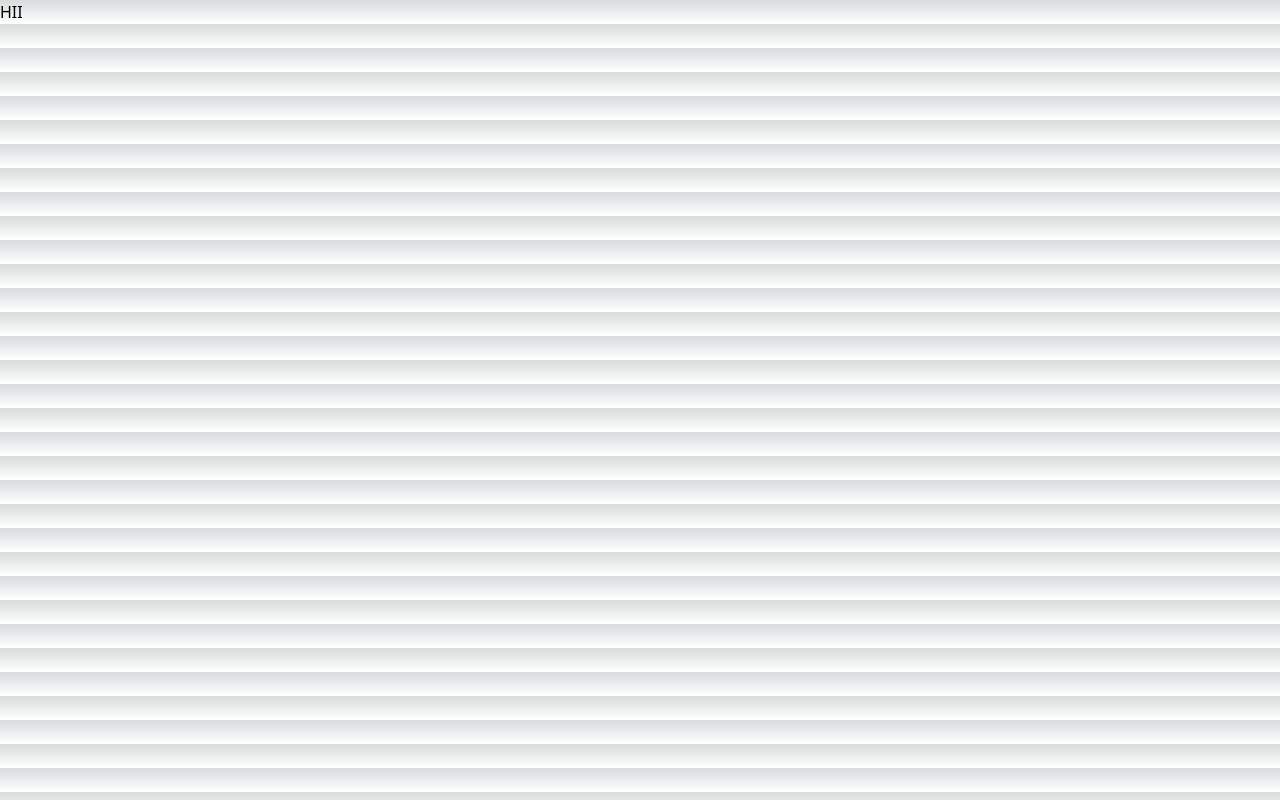
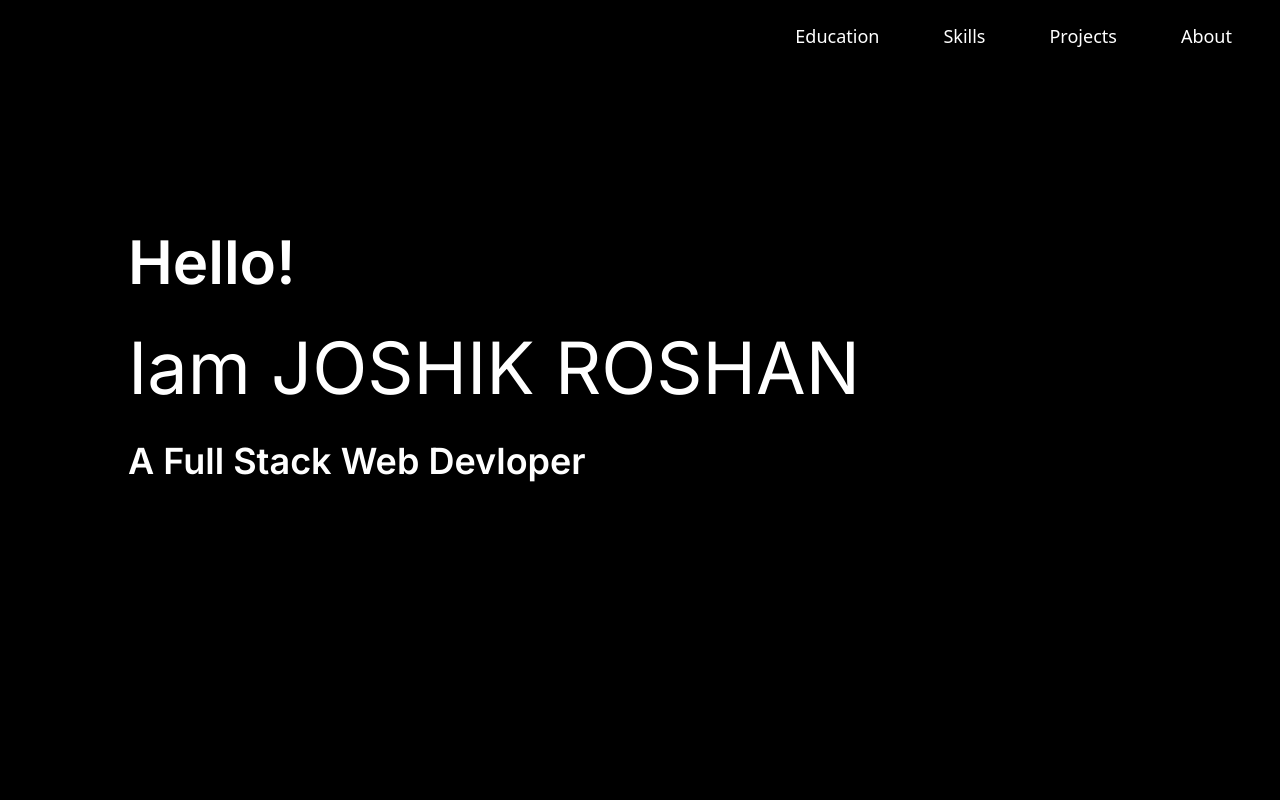
Before and after one commit to JOSHIK27/Portfolio, a Next.js app in the folder my-app/: page / in a window 1280 px wide. Built offline with nearby package versions, Linux system fonts and the light colour scheme.

Commit message:
landing page updated

```diff
--- /dev/null
+++ b/my-app/components/ui/button.tsx
@@ -0,0 +1,56 @@
+import * as React from "react"
+import { Slot } from "@radix-ui/react-slot"
+import { cva, type VariantProps } from "class-variance-authority"
+
+import { cn } from "@/lib/utils"
+
+const buttonVariants = cva(
+  "inline-flex items-center justify-center whitespace-nowrap rounded-md text-sm font-medium ring-offset-background transition-colors focus-visible:outline-none focus-visible:ring-2 focus-visible:ring-ring focus-visible:ring-offset-2 disabled:pointer-events-none disabled:opacity-50",
+  {
+    variants: {
+      variant: {
+        default: "bg-primary text-primary-foreground hover:bg-primary/90",
+        destructive:
+          "bg-destructive text-destructive-foreground hover:bg-destructive/90",
+        outline:
+          "border border-input bg-background hover:bg-accent hover:text-accent-foreground",
+        secondary:
+          "bg-secondary text-secondary-foreground hover:bg-secondary/80",
+        ghost: "hover:bg-accent hover:text-accent-foreground",
+        link: "text-primary underline-offset-4 hover:underline",
+      },
+      size: {
+        default: "h-10 px-4 py-2",
+        sm: "h-9 rounded-md px-3",
+        lg: "h-11 rounded-md px-8",
+        icon: "h-10 w-10",
+      },
+    },
+    defaultVariants: {
+      variant: "default",
+      size: "default",
+    },
+  }
+)
+
+export interface ButtonProps
+  extends React.ButtonHTMLAttributes<HTMLButtonElement>,
+    VariantProps<typeof buttonVariants> {
+  asChild?: boolean
+}
+
+const Button = React.forwardRef<HTMLButtonElement, ButtonProps>(
+  ({ className, variant, size, asChild = false, ...props }, ref) => {
+    const Comp = asChild ? Slot : "button"
+    return (
+      <Comp
+        className={cn(buttonVariants({ variant, size, className }))}
+        ref={ref}
+        {...props}
+      />
+    )
+  }
+)
+Button.displayName = "Button"
+
+export { Button, buttonVariants }
--- /dev/null
+++ b/my-app/lib/utils.ts
@@ -0,0 +1,6 @@
+import { type ClassValue, clsx } from "clsx"
+import { twMerge } from "tailwind-merge"
+
+export function cn(...inputs: ClassValue[]) {
+  return twMerge(clsx(inputs))
+}
--- a/my-app/pages/_document.tsx
+++ b/my-app/pages/_document.tsx
@@ -1,13 +1,19 @@
-import { Html, Head, Main, NextScript } from 'next/document'
+import { Html, Head, Main, NextScript } from "next/document";
 
 export default function Document() {
   return (
     <Html lang="en">
+      <link rel="preconnect" href="https://fonts.googleapis.com" />
+      <link rel="preconnect" href="https://fonts.gstatic.com" crossorigin />
+      <link
+        href="https://fonts.googleapis.com/css2?family=Inter:wght@100;600&family=Major+Mono+Display&display=swap"
+        rel="stylesheet"
+      />
       <Head />
       <body>
         <Main />
         <NextScript />
       </body>
     </Html>
-  )
+  );
 }
--- a/my-app/pages/index.tsx
+++ b/my-app/pages/index.tsx
@@ -1,8 +1,25 @@
 import Image from "next/image";
 import { Inter } from "next/font/google";
-
+import Nav from "./landing/nav";
 const inter = Inter({ subsets: ["latin"] });
 
 export default function Home() {
-  return <h1>HII</h1>;
+  return (
+    <div>
+      <Nav />
+      <div className="ml-32 mt-44">
+        <h1 className="text-6xl text-white font-display font-semibold mb-4">
+          Hello!
+        </h1>
+        <br />
+        <h1 className="font-display text-white text-7xl mb-[13px]">
+          Iam JOSHIK ROSHAN
+        </h1>
+        <br></br>
+        <h1 className="text-4xl text-white font-display font-semibold">
+          A Full Stack Web Devloper
+        </h1>
+      </div>
+    </div>
+  );
 }
--- /dev/null
+++ b/my-app/pages/landing/nav.tsx
@@ -0,0 +1,24 @@
+import { Button } from "@/components/ui/button";
+
+export function ButtonGhost() {
+  return <Button variant="ghost">Ghost</Button>;
+}
+
+export default function Nav() {
+  return (
+    <div className="flex flex-row-reverse mt-4">
+      <Button variant="ghost" className="text-lg text-white mr-8">
+        About
+      </Button>
+      <Button variant="ghost" className="text-lg text-white bg-black mr-8">
+        Projects
+      </Button>
+      <Button variant="ghost" className="text-lg text-white bg-black mr-8">
+        Skills
+      </Button>
+      <Button variant="ghost" className="text-lg text-white bg-black mr-8">
+        Education
+      </Button>
+    </div>
+  );
+}
--- a/my-app/styles/globals.css
+++ b/my-app/styles/globals.css
@@ -1,27 +1,79 @@
 @tailwind base;
 @tailwind components;
 @tailwind utilities;
-
-:root {
-  --foreground-rgb: 0, 0, 0;
-  --background-start-rgb: 214, 219, 220;
-  --background-end-rgb: 255, 255, 255;
+body {
+  background-color: black;
 }
 
-@media (prefers-color-scheme: dark) {
+@layer base {
   :root {
-    --foreground-rgb: 255, 255, 255;
-    --background-start-rgb: 0, 0, 0;
-    --background-end-rgb: 0, 0, 0;
+    --background: 0 0% 100%;
+    --foreground: 222.2 84% 4.9%;
+
+    --card: 0 0% 100%;
+    --card-foreground: 222.2 84% 4.9%;
+
+    --popover: 0 0% 100%;
+    --popover-foreground: 222.2 84% 4.9%;
+
+    --primary: 222.2 47.4% 11.2%;
+    --primary-foreground: 210 40% 98%;
+
+    --secondary: 210 40% 96.1%;
+    --secondary-foreground: 222.2 47.4% 11.2%;
+
+    --muted: 210 40% 96.1%;
+    --muted-foreground: 215.4 16.3% 46.9%;
+
+    --accent: 210 40% 96.1%;
+    --accent-foreground: 222.2 47.4% 11.2%;
+
+    --destructive: 0 84.2% 60.2%;
+    --destructive-foreground: 210 40% 98%;
+
+    --border: 214.3 31.8% 91.4%;
+    --input: 214.3 31.8% 91.4%;
+    --ring: 222.2 84% 4.9%;
+
+    --radius: 0.5rem;
+  }
+
+  .dark {
+    --background: 222.2 84% 4.9%;
+    --foreground: 210 40% 98%;
+
+    --card: 222.2 84% 4.9%;
+    --card-foreground: 210 40% 98%;
+
+    --popover: 222.2 84% 4.9%;
+    --popover-foreground: 210 40% 98%;
+
+    --primary: 210 40% 98%;
+    --primary-foreground: 222.2 47.4% 11.2%;
+
+    --secondary: 217.2 32.6% 17.5%;
+    --secondary-foreground: 210 40% 98%;
+
+    --muted: 217.2 32.6% 17.5%;
+    --muted-foreground: 215 20.2% 65.1%;
+
+    --accent: 217.2 32.6% 17.5%;
+    --accent-foreground: 210 40% 98%;
+
+    --destructive: 0 62.8% 30.6%;
+    --destructive-foreground: 210 40% 98%;
+
+    --border: 217.2 32.6% 17.5%;
+    --input: 217.2 32.6% 17.5%;
+    --ring: 212.7 26.8% 83.9%;
   }
 }
 
-body {
-  color: rgb(var(--foreground-rgb));
-  background: linear-gradient(
-      to bottom,
-      transparent,
-      rgb(var(--background-end-rgb))
-    )
-    rgb(var(--background-start-rgb));
+@layer base {
+  * {
+    @apply border-border;
+  }
+  body {
+    @apply bg-background text-foreground;
+  }
 }
--- /dev/null
+++ b/my-app/tailwind.config.js
@@ -0,0 +1,80 @@
+/** @type {import('tailwindcss').Config} */
+module.exports = {
+  darkMode: ["class"],
+  content: [
+    './pages/**/*.{ts,tsx}',
+    './components/**/*.{ts,tsx}',
+    './app/**/*.{ts,tsx}',
+    './src/**/*.{ts,tsx}',
+  ],
+  prefix: "",
+  theme: {
+    container: {
+      center: true,
+      padding: "2rem",
+      screens: {
+        "2xl": "1400px",
+      },
+    },
+    fontFamily: {
+      display: ["Inter", "sans-serif", "Major Mono Display", "monospace"],
+    },
+    extend: {
+      colors: {
+        border: "hsl(var(--border))",
+        input: "hsl(var(--input))",
+        ring: "hsl(var(--ring))",
+        background: "hsl(var(--background))",
+        foreground: "hsl(var(--foreground))",
+        primary: {
+          DEFAULT: "hsl(var(--primary))",
+          foreground: "hsl(var(--primary-foreground))",
+        },
+        secondary: {
+          DEFAULT: "hsl(var(--secondary))",
+          foreground: "hsl(var(--secondary-foreground))",
+        },
+        destructive: {
+          DEFAULT: "hsl(var(--destructive))",
+          foreground: "hsl(var(--destructive-foreground))",
+        },
+        muted: {
+          DEFAULT: "hsl(var(--muted))",
+          foreground: "hsl(var(--muted-foreground))",
+        },
+        accent: {
+          DEFAULT: "hsl(var(--accent))",
+          foreground: "hsl(var(--accent-foreground))",
+        },
+        popover: {
+          DEFAULT: "hsl(var(--popover))",
+          foreground: "hsl(var(--popover-foreground))",
+        },
+        card: {
+          DEFAULT: "hsl(var(--card))",
+          foreground: "hsl(var(--card-foreground))",
+        },
+      },
+      borderRadius: {
+        lg: "var(--radius)",
+        md: "calc(var(--radius) - 2px)",
+        sm: "calc(var(--radius) - 4px)",
+      },
+      keyframes: {
+        "accordion-down": {
+          from: { height: "0" },
+          to: { height: "var(--radix-accordion-content-height)" },
+        },
+        "accordion-up": {
+          from: { height: "var(--radix-accordion-content-height)" },
+          to: { height: "0" },
+        },
+      },
+      animation: {
+        "accordion-down": "accordion-down 0.2s ease-out",
+        "accordion-up": "accordion-up 0.2s ease-out",
+      },
+    },
+  },
+  plugins: [require("tailwindcss-animate")],
+}
--- a/my-app/tailwind.config.ts
+++ b/my-app/tailwind.config.ts
@@ -14,6 +14,9 @@
           'conic-gradient(from 180deg at 50% 50%, var(--tw-gradient-stops))',
       },
     },
+    fontFamily: {
+      display: ["Inter", "sans-serif", "Major Mono Display", "monospace"],
+    },
   },
   plugins: [],
 }
```
Also changed, not shown: my-app/package.json (+9 -3 lines), my-app/components.json (added), 1 other file (tests, documents, lock files or other folders).
